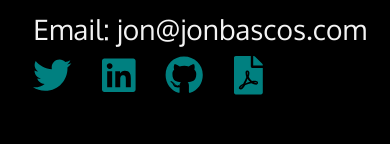
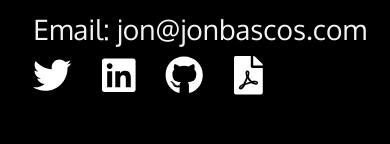
Before and after one commit to jonbascos/react-portfolio-2, a React (Create React App) app: page / in a window 390 px wide. Shown: the part 5070-5214 px from the top of the page. Built offline with nearby package versions, Linux system fonts and the light colour scheme.

Commit message:
Changed size of profile picture in larger than mobile view to 200px width and height.

```diff
--- a/src/App.css
+++ b/src/App.css
@@ -230,8 +230,8 @@ footer {
 	}
 
 	.profile-picture {
-		height: 250px;
-		width: 250px;
+		height: 200px;
+		width: 200px;
 	}
 
 	.skills-container {
--- a/src/components/Footer.js
+++ b/src/components/Footer.js
@@ -31,7 +31,7 @@ function Footer(props) {
 								<FontAwesomeIcon
 									icon={faTwitter}
 									size='2x'
-									style={{ color: 'teal' }}
+									style={{ color: 'white' }}
 								/>
 							</a>
 						</li>
@@ -44,7 +44,7 @@ function Footer(props) {
 								<FontAwesomeIcon
 									icon={faLinkedin}
 									size='2x'
-									style={{ color: 'teal' }}
+									style={{ color: 'white' }}
 								/>
 							</a>
 						</li>
@@ -58,7 +58,7 @@ function Footer(props) {
 								<FontAwesomeIcon
 									icon={faGithub}
 									size='2x'
-									style={{ color: 'teal' }}
+									style={{ color: 'white' }}
 								/>
 							</a>
 						</li>
@@ -71,7 +71,7 @@ function Footer(props) {
 								<FontAwesomeIcon
 									icon={faFilePdf}
 									size='2x'
-									style={{ color: 'teal' }}
+									style={{ color: 'white' }}
 								/>
 							</a>
 						</li>
```
